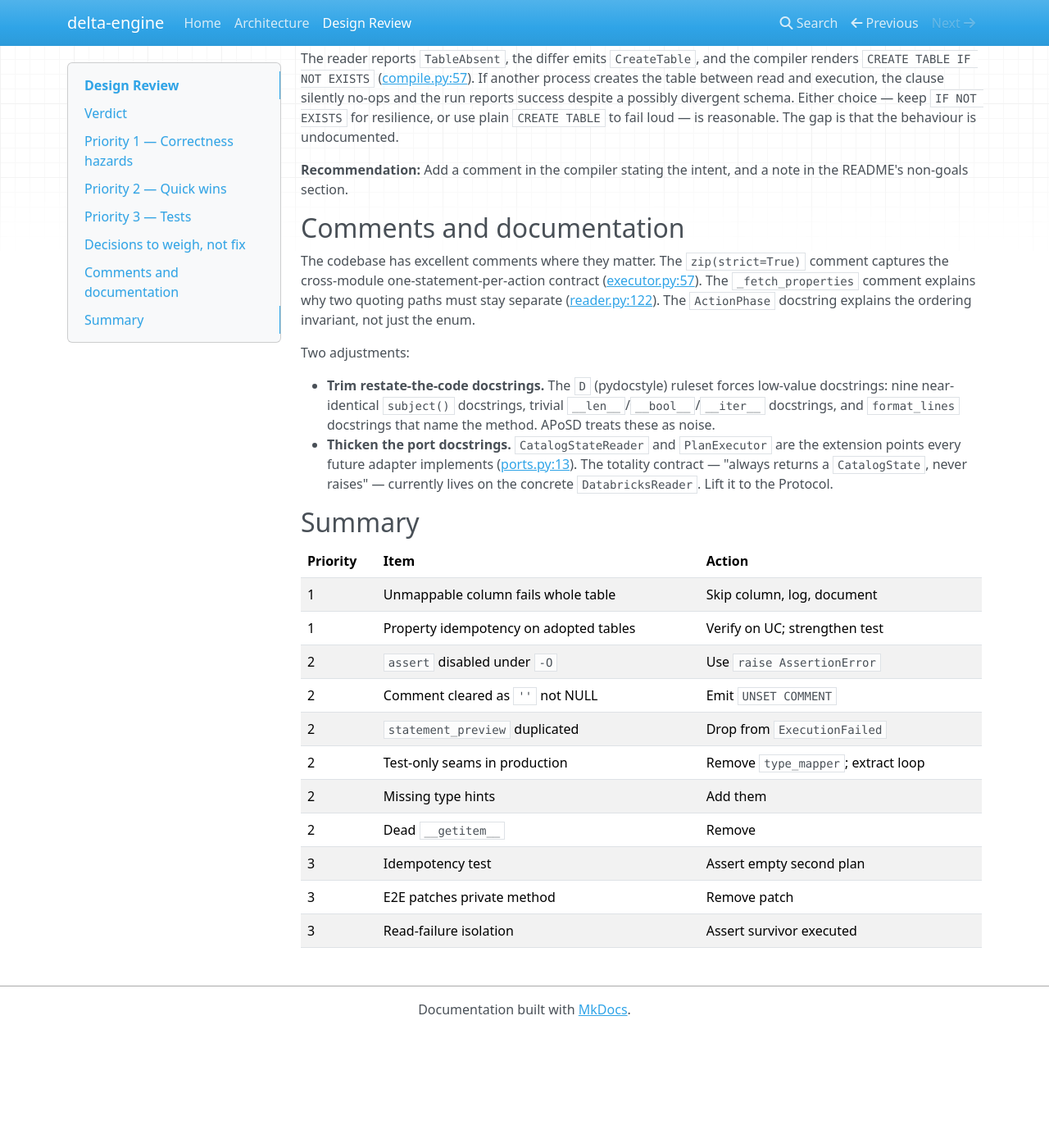
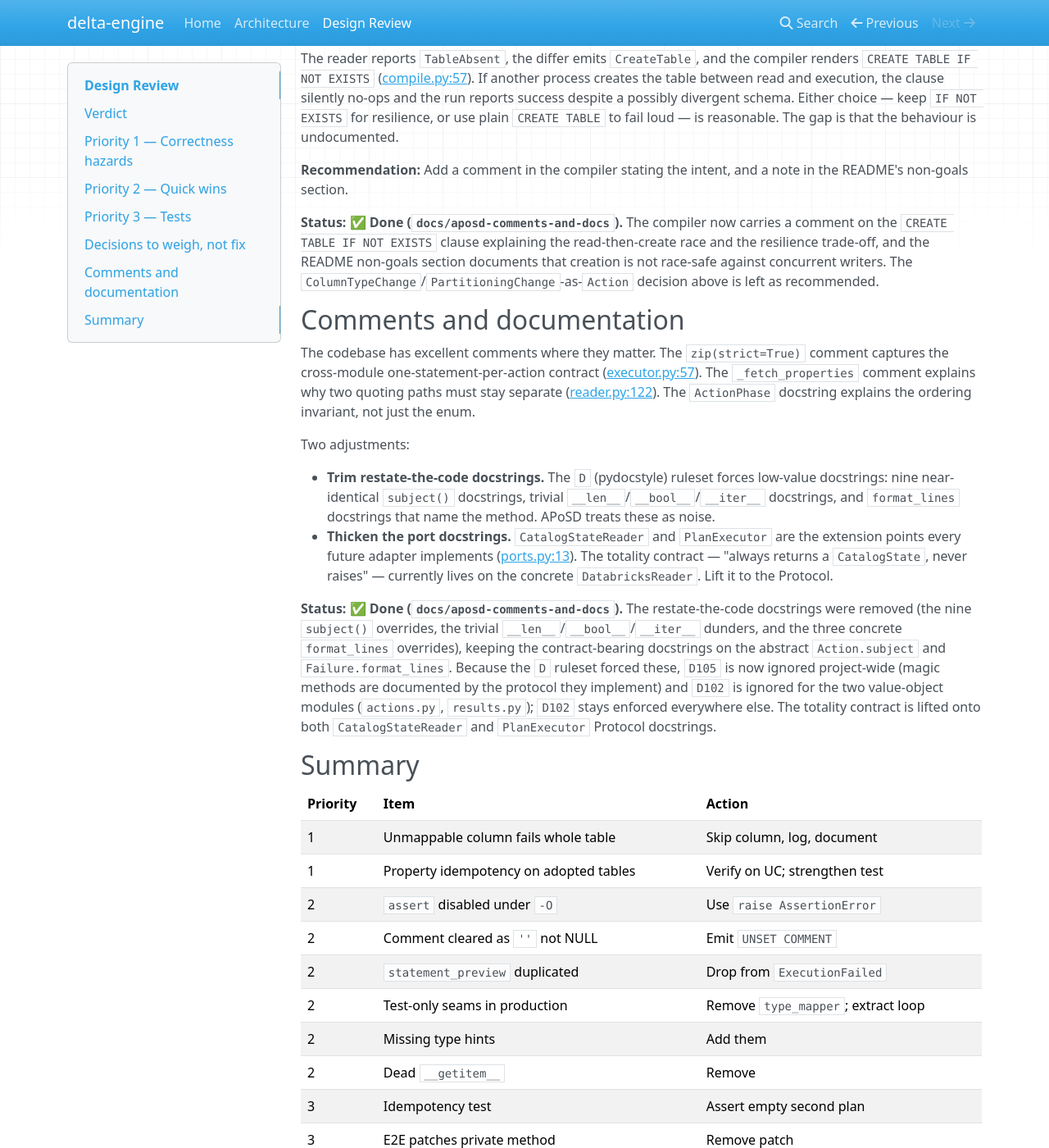
Before and after one commit to Tomoscorbin/delta-engine, an MkDocs documentation site: the page built from docs/design-review.md, in a window 1280 px wide and 1400 px high, scrolled down 4161 px. Shown: the whole window at 82% size. Built offline with MkDocs 1.6.1, drawn with Linux system fonts in a browser that asks for light colours; nearby versions of some CDN libraries; before the commit the page ends 5420 px from its top, so only the background shows below that.

Commit message:
docs: mark Comments-and-documentation and CREATE-IF-NOT-EXISTS done
Co-Authored-By: Claude Opus 4.8 <noreply@anthropic.com>

```diff
--- a/docs/design-review.md
+++ b/docs/design-review.md
@@ -123,6 +123,8 @@ The reader reports `TableAbsent`, the differ emits `CreateTable`, and the compil
 
 **Recommendation:** Add a comment in the compiler stating the intent, and a note in the README's non-goals section.
 
+**Status: ✅ Done (`docs/aposd-comments-and-docs`).** The compiler now carries a comment on the `CREATE TABLE IF NOT EXISTS` clause explaining the read-then-create race and the resilience trade-off, and the README non-goals section documents that creation is not race-safe against concurrent writers. The `ColumnTypeChange`/`PartitioningChange`-as-`Action` decision above is left as recommended.
+
 ## Comments and documentation
 
 The codebase has excellent comments where they matter. The `zip(strict=True)` comment captures the cross-module one-statement-per-action contract ([executor.py:57](../src/delta_engine/adapters/databricks/executor.py#L57)). The `_fetch_properties` comment explains why two quoting paths must stay separate ([reader.py:122](../src/delta_engine/adapters/databricks/reader.py#L122)). The `ActionPhase` docstring explains the ordering invariant, not just the enum.
@@ -131,6 +133,8 @@ Two adjustments:
 
 - **Trim restate-the-code docstrings.** The `D` (pydocstyle) ruleset forces low-value docstrings: nine near-identical `subject()` docstrings, trivial `__len__`/`__bool__`/`__iter__` docstrings, and `format_lines` docstrings that name the method. APoSD treats these as noise.
 - **Thicken the port docstrings.** `CatalogStateReader` and `PlanExecutor` are the extension points every future adapter implements ([ports.py:13](../src/delta_engine/application/ports.py#L13)). The totality contract — "always returns a `CatalogState`, never raises" — currently lives on the concrete `DatabricksReader`. Lift it to the Protocol.
+
+**Status: ✅ Done (`docs/aposd-comments-and-docs`).** The restate-the-code docstrings were removed (the nine `subject()` overrides, the trivial `__len__`/`__bool__`/`__iter__` dunders, and the three concrete `format_lines` overrides), keeping the contract-bearing docstrings on the abstract `Action.subject` and `Failure.format_lines`. Because the `D` ruleset forced these, `D105` is now ignored project-wide (magic methods are documented by the protocol they implement) and `D102` is ignored for the two value-object modules (`actions.py`, `results.py`); `D102` stays enforced everywhere else. The totality contract is lifted onto both `CatalogStateReader` and `PlanExecutor` Protocol docstrings.
 
 ## Summary
 
```
